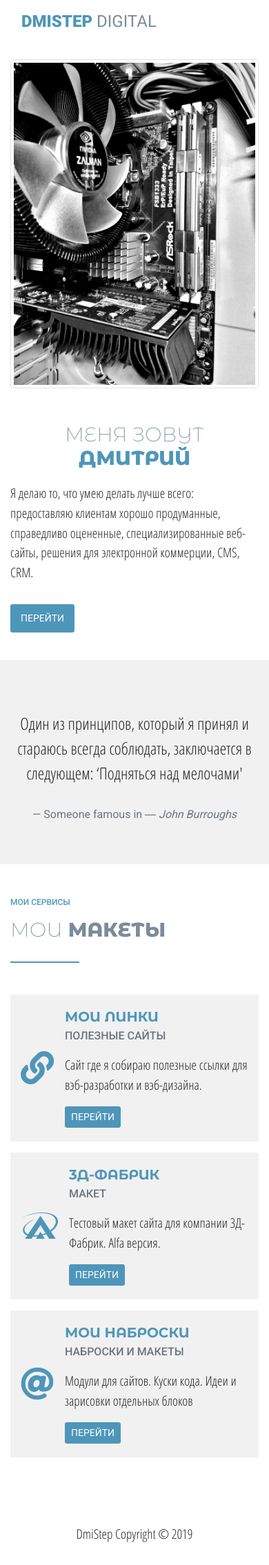
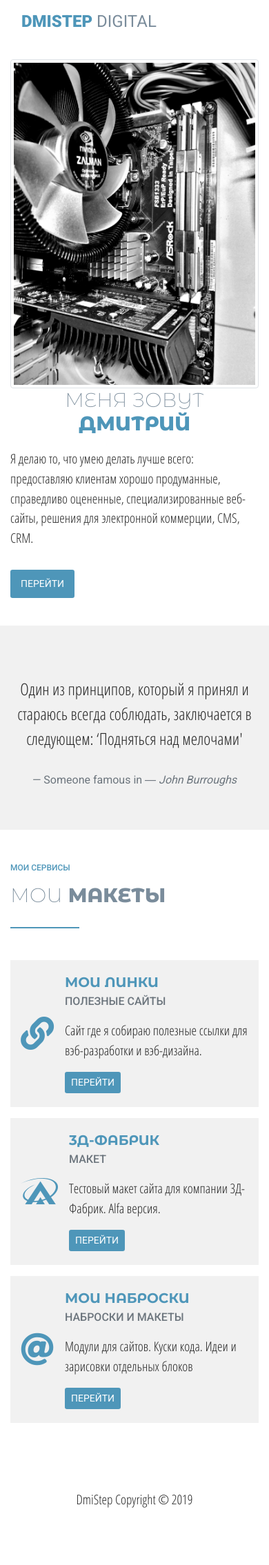
Before and after one commit to Dmistep/dmistep.github.io, a Jekyll site: the page index.html, which Jekyll copies as it is, in a window 390 px wide. Shown: the whole page at 69% size. Built offline with Jekyll 4.4.1, drawn with Linux system fonts in a browser that asks for light colours; nearby versions of some CDN libraries; after the commit the page ends 2219 px from its top, so only the background shows below that.

Commit message:
Update style.css

```diff
--- a/css/style.css
+++ b/css/style.css
@@ -145,23 +145,14 @@ footer{
   padding:30px;
 }
 @media (max-width: 800px) {
-.showcase-left {
-  margin-top: 0px;
-  }
 .showcase-right h1{
     font-size:1.8em;
     text-align: center;
     }
-#showcase .showcase-right{
-  margin-top: 50px;
-}
 .section-intro__subtitle {
   font-size:1.8em;
 }
 }
 @media (max-width: 768px){
-  #showcase .showcase-right{
-    margin-top: 50px;
-  }
 
 }
```
